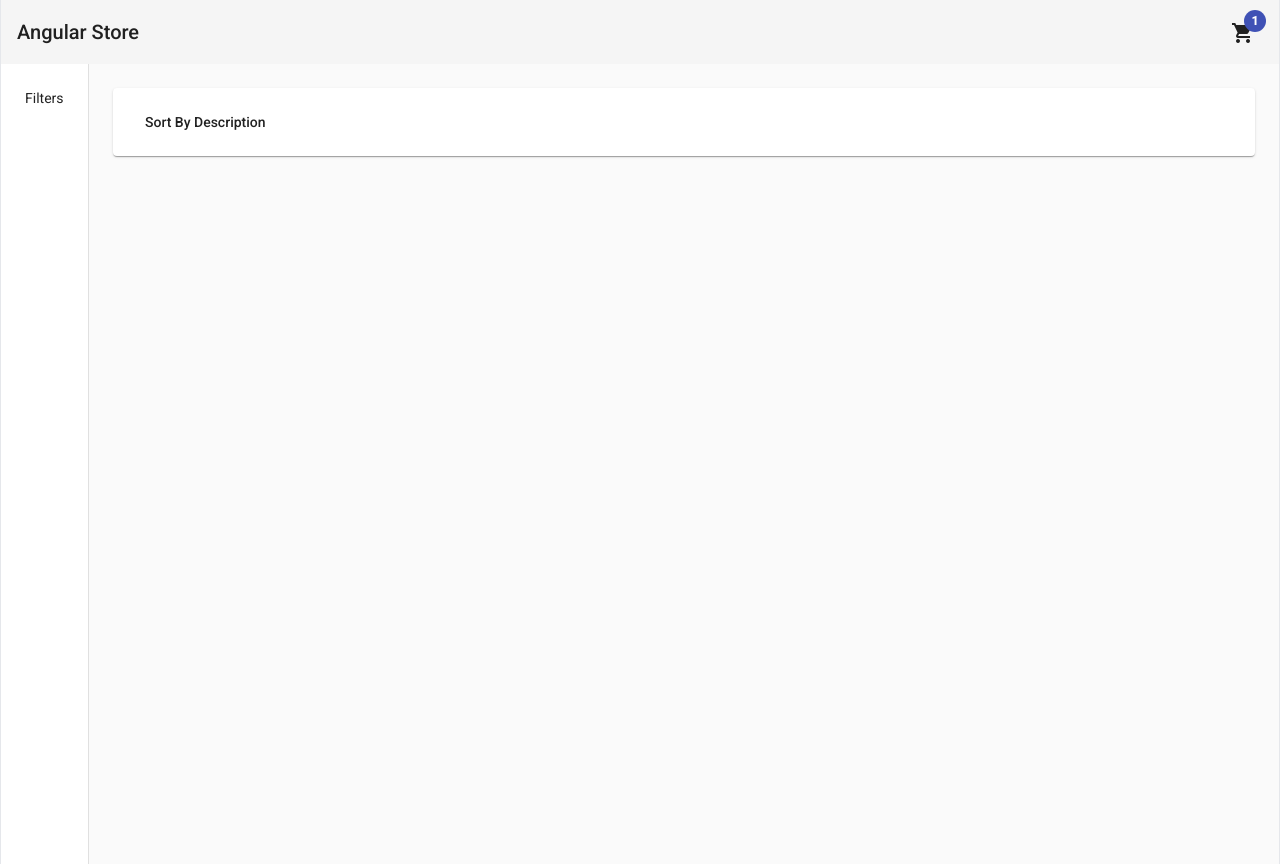
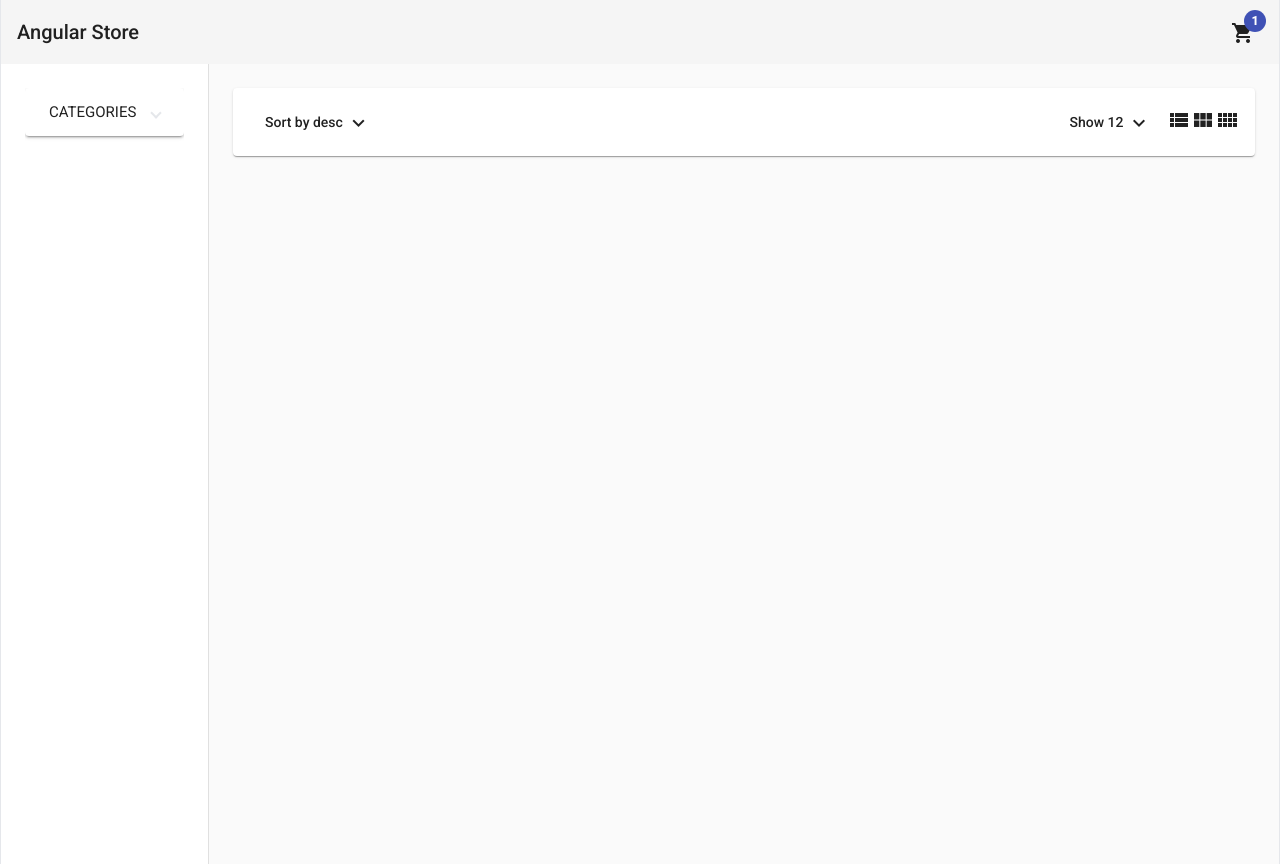
Before and after one commit to kelsieszost/angular-store, an Angular app: page /home in a window 1280 px wide. Built offline with nearby package versions, Linux system fonts and the light colour scheme.

Commit message:
category values displayed on home

```diff
--- a/src/app/app.module.ts
+++ b/src/app/app.module.ts
@@ -21,13 +21,15 @@
 import { HeaderComponent } from './components/header/header.component';
 import { HomeComponent } from './pages/home/home.component';
 import { ProductsHeaderComponent } from './pages/home/components/products-header/products-header.component';
+import { FiltersComponent } from './pages/home/components/filters/filters.component';
 
 @NgModule({
   declarations: [
     AppComponent,
     HeaderComponent,
     HomeComponent,
-    ProductsHeaderComponent
+    ProductsHeaderComponent,
+    FiltersComponent
   ],
   imports: [
     BrowserModule,
--- a/src/app/components/header/header.component.html
+++ b/src/app/components/header/header.component.html
@@ -35,7 +35,7 @@
                 <mat-icon>remove_shopping_cart</mat-icon>
             </button>
             <button routerLink="cart" class="bg-green-500 text-white rounded-full w-9 h-9">
-                <mat-icon>remove_shopping_cart</mat-icon>
+                <mat-icon>shopping_cart</mat-icon>
             </button>
         </div>
     </div>
--- /dev/null
+++ b/src/app/pages/home/components/filters/filters.component.html
@@ -0,0 +1,10 @@
+<mat-expansion-panel *ngIf="categories">
+    <mat-expansion-panel-header>
+        <mat-panel-title> CATEGORIES </mat-panel-title>
+    </mat-expansion-panel-header>
+    <mat-selection-list [multiple]="false">
+        <mat-list-option *ngFor="let category of categories" [value]="category">
+            <button (click)="onShowCategory(category)">{{category}}</button>
+        </mat-list-option>
+    </mat-selection-list>
+</mat-expansion-panel>
--- /dev/null
+++ b/src/app/pages/home/components/filters/filters.component.ts
@@ -0,0 +1,19 @@
+import { Component, OnInit, Output, EventEmitter } from '@angular/core';
+
+@Component({
+  selector: 'app-filters',
+  templateUrl: 'filters.component.html'
+})
+export class FiltersComponent implements OnInit {
+  @Output() showCategory = new EventEmitter<string>();
+  categories = ['shoes', 'sports'];
+
+  constructor() { }
+
+  ngOnInit(): void {
+  }
+
+  onShowCategory(category: string): void {
+    this.showCategory.emit(category);
+  }
+}
--- a/src/app/pages/home/components/products-header/products-header.component.html
+++ b/src/app/pages/home/components/products-header/products-header.component.html
@@ -1,11 +1,34 @@
 <mat-card class="mb-4">
     <div class="flex justify-between">
         <div>
-            <button mat-button [matMenuTriggerFor]="sortByMenu">Sort By Description</button>
+            <button mat-button [matMenuTriggerFor]="sortByMenu">Sort by {{sort}}
+                <mat-icon>expand_more</mat-icon>
+            </button>
             <mat-menu #sortByMenu>
-                <button mat-menu-item>Descending</button>
-                <button mat-menu-item>Ascending</button>
+                <button (click)="onSortUpdated('desc')" mat-menu-item>Descending</button>
+                <button (click)="onSortUpdated('asc')" mat-menu-item>Ascending</button>
             </mat-menu>
+        </div>
+        <div class="flex items-center">
+            <div>
+                <button mat-button [matMenuTriggerFor]="menu">Show {{itemsShowCount}}
+                    <mat-icon>expand_more</mat-icon>
+                </button>
+                <mat-menu #menu="matMenu">
+                    <button (click)="onItemsUpdated(12)" mat-menu-item>12</button>
+                    <button (click)="onItemsUpdated(24)" mat-menu-item>24</button>
+                    <button (click)="onItemsUpdated(36)" mat-menu-item>36</button>
+                </mat-menu>
+            </div>
+            <button (click)="onColumnsUpdated(1)">
+                <mat-icon>view_list</mat-icon>
+            </button>
+            <button (click)="onColumnsUpdated(3)">
+                <mat-icon>view_module</mat-icon>
+            </button>
+            <button (click)="onColumnsUpdated(4)">
+                <mat-icon>view_comfy</mat-icon>
+            </button>
         </div>
     </div>
 </mat-card>
--- a/src/app/pages/home/components/products-header/products-header.component.ts
+++ b/src/app/pages/home/components/products-header/products-header.component.ts
@@ -6,5 +6,23 @@
 })
 
 export class ProductsHeaderComponent {
+    @Output() columnsCountChange= new EventEmitter<number>();
+    sort = 'desc'
+    itemsShowCount = 12;
 
+    constructor() {}
+
+    ngOnInit(): void {}
+
+    onSortUpdated(newSort: string): void {
+      this.sort = newSort;
+    }
+
+    onItemsUpdated(count: number): void {
+      this.itemsShowCount = count;
+    }
+
+    onColumnsUpdated(colsNum: number): void {
+      this.columnsCountChange.emit(colsNum);
+    }
 }
--- a/src/app/pages/home/home.component.html
+++ b/src/app/pages/home/home.component.html
@@ -1,10 +1,11 @@
 <mat-drawer-container autosize="true" class="min-h-full max-w-7xl mx-auto border-x">
 <mat-drawer mode="side" opened class="p-6">
     <div>
-        Filters
+        <app-filters (showCategory)="onShowCategory($event)"></app-filters>
     </div>
 </mat-drawer>
 <mat-drawer-content class="p-6">
-    <app-products-header></app-products-header>
+    <app-products-header (columnsCountChange)="onColumnsCountChange($event)"></app-products-header>
+    {{category}}
 </mat-drawer-content>
 </mat-drawer-container>
--- a/src/app/pages/home/home.component.ts
+++ b/src/app/pages/home/home.component.ts
@@ -1,5 +1,4 @@
 import { Component, OnDestroy, OnInit } from '@angular/core';
-import { Subscription } from 'rxjs';
 // import { Product } from 'src/app/models/product.model';
 // import { CartService } from 'src/app/services/cart.service';
 // import { StoreService } from 'src/app/services/store.service';
@@ -8,20 +7,22 @@
     selector: 'app-home',
     templateUrl: './home.component.html',
   })
-  export class HomeComponent {
-    // cols = 3;
-    // rowHeight: number = ROWS_HEIGHT[this.cols];
-    // products: Array<Product> | undefined;
-    // count = '12';
-    // sort = 'desc';
-    // category: string | undefined;
-    // productsSubscription: Subscription | undefined;
+  export class HomeComponent implements OnInit{
+    cols: number = 3;
+    category: string | undefined;
 
-    // constructor(
-    //   private cartService: CartService,
-    //   private storeService: StoreService
-    // ) {}
+    constructor() {}
 
-    // ngOnInit(): void {
-    //   this.getProducts();
+    ngOnInit(): void {
+
     }
+
+    onColumnsCountChange(colsNum: number): void {
+      this.cols = colsNum;
+    }
+
+    onShowCategory(newCategory: string): void {
+      this.category = newCategory;
+    }
+
+    }
```
